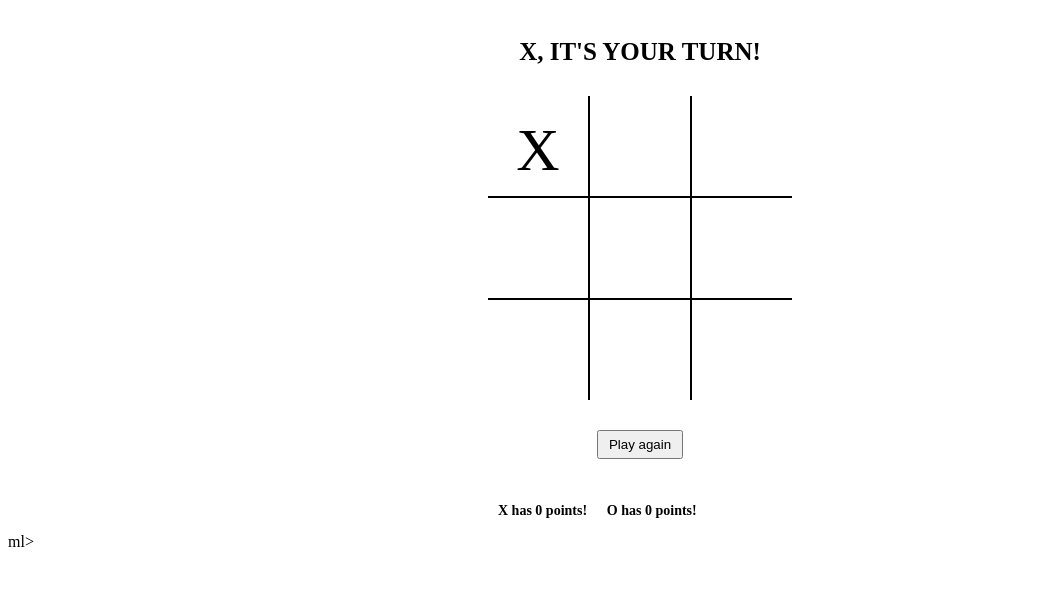
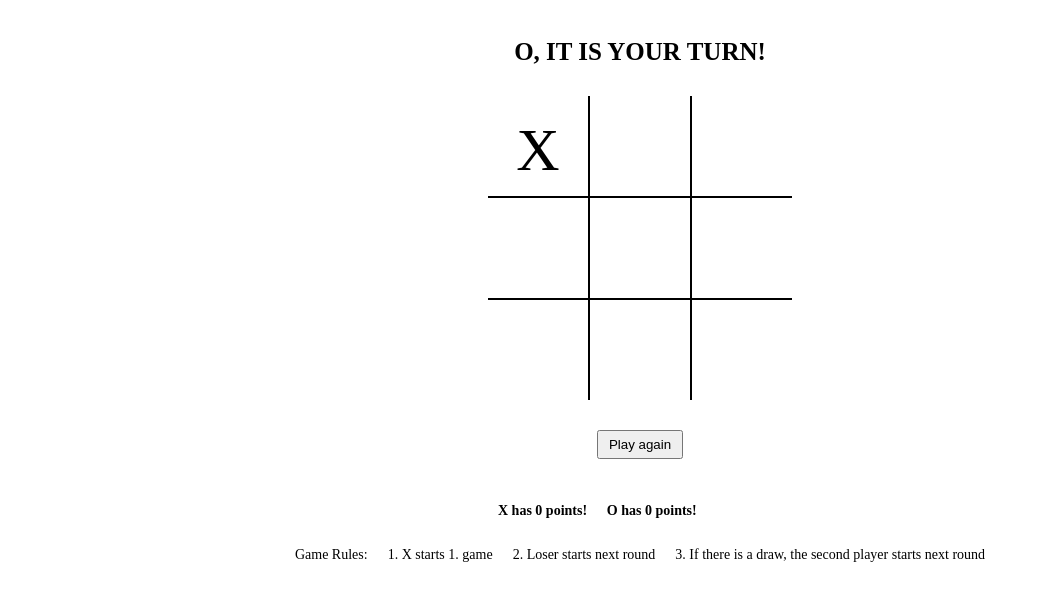
Before and after one commit to Sykurpudar/TicTacToe, a website built with webpack: page src/client/index.html in a window 1280 px wide. Both pictures are taken after a click on the element 539 px from the left and 147 px from the top of the page. Shown: the whole page, without its empty margins (0-1040 px from the left). Built offline with nearby package versions, Linux system fonts and the light colour scheme; files whose address does not match are found by name.

Commit message:
Info at top and game rules at bot

```diff
--- a/src/client/index.html
+++ b/src/client/index.html
@@ -12,7 +12,7 @@
   </head>
   <body>
   	<div class="board">
-			<div class="turn">X, it's your turn!</div>
+			<div class="turn"><span class="message">X, it is your turn!</span></div>
 			<div class="game">
 				<div class="row toprow">
 					<div class="square top left" id="0"></div>
@@ -37,6 +37,11 @@
 				<p>X has <span id="scorex">0</span> points!</p>
 				<p>O has <span id="scoreo">0</span> points!</p>
 			</div>
+			<div class="game-rules">
+				<p>Game Rules: </p>
+				<p>1. X starts 1. game</p>
+				<p>2. Loser starts next round</p>
+				<p>3. If there is a draw, the second player starts next round</p>
 		</div>
   </body>
-</html>ml>
+</html>
--- a/src/client/index.js
+++ b/src/client/index.js
@@ -12,6 +12,7 @@ function getHTMLgrid() {
 	Main function for our game logic
 */
 const currentGame = new Game('X','O');
+var message = document.getElementsByClassName("message");
 
 var squares = getHTMLgrid();
 var getMove = function() {
@@ -25,11 +26,19 @@ var getMove = function() {
 			if(player == "X"){
 				currentGame.scoreBoard.incrementX();
 				document.getElementById("scorex").innerHTML = currentGame.scoreBoard.getXPoints();
+				message[0].innerHTML = "X Won!";
 			}
 			else{
 				currentGame.scoreBoard.incrementO();
 				document.getElementById("scoreo").innerHTML = currentGame.scoreBoard.getOPoints();
+				message[0].innerHTML = "O Won!";
 			}
+		}
+		else if(currentGame.checkForDraw()){
+			message[0].innerHTML = "Draw!";
+		}
+		else{
+			message[0].innerHTML = currentGame.getCurrentPlayer() + ", it is your turn!";
 		}
 	}
 };
@@ -41,6 +50,7 @@ for (var i = 0; i < squares.length; i++) {
 document.getElementById("play-again").onclick = function () {
 	currentGame.board.clearBoard();
 	currentGame.board.clearHTMLBoard();
+	message[0].innerHTML = currentGame.getCurrentPlayer() + ", it is your turn!"
 }
 
 
--- a/src/logic/board.js
+++ b/src/logic/board.js
@@ -65,7 +65,7 @@ class Board{
 			document.getElementById(i).innerHTML = '';
 		}
 	}
-/*
+
 	isFull() {
 		for(var i = 0; i < 9; i++) {
 			if(this.getValue(i) === '') {
@@ -73,7 +73,7 @@ class Board{
 			}
 		}
 		return true;
-	}*/
+	}
 }
 
 module.exports = Board;
--- a/src/logic/game.js
+++ b/src/logic/game.js
@@ -50,7 +50,7 @@ class Game {
 	}
 
 	checkForDraw() { // checks if round = 9 and if there is no winner, then there is a draw
-		if((this.round === 9) && (this.board.hasWinningTrio() === false)) {
+		if((this.board.isFull()) && (this.board.hasWinningTrio() === false)) {
 			return true;
 		}
 		return false;
```
Also changed, not shown: src/logic/board.test.js (+2 -2 lines).
